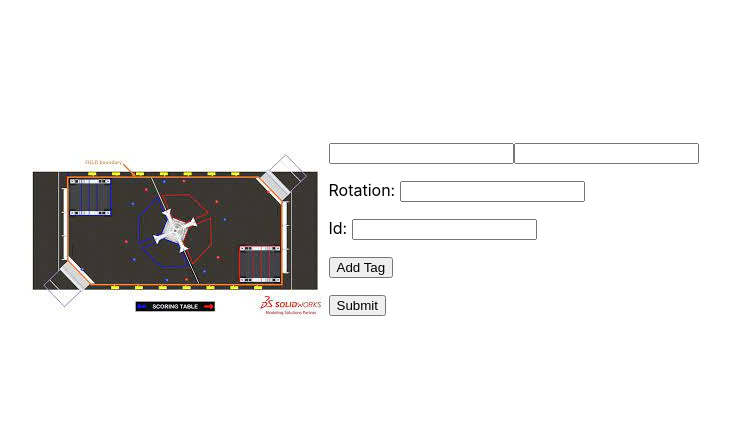
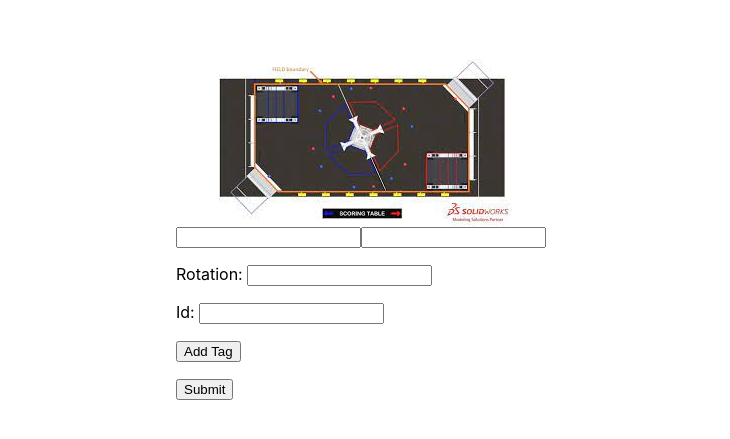
Before and after one commit to vidur2/drawing_canvas, a Next.js app: page / in a window 1280 px wide. Shown: the part 163-602 px from the top of the page, without its empty margins (279-1009 px from the left). Built offline with nearby package versions, Linux system fonts and the light colour scheme.

Commit message:
fixed hydration error

```diff
--- a/pages/index.js
+++ b/pages/index.js
@@ -119,12 +119,8 @@ export default function Home() {
         <link rel="icon" href="/favicon.ico" />
       </Head>
       <main className={styles.main}>
-        <table>
-        <tr>
-        <td>
+
         <canvas id="canvas" width="300" height="300"></canvas>
-        </td>
-        <td>
         <form onSubmit={handleAprilTag}>
         {/* <p>{counter}</p> */}
         {aprilArr.map((tag, i) => {
@@ -146,9 +142,6 @@ export default function Home() {
         <button type="submit">Submit</button>
         </p>
         </form>
-        </td>
-        </tr>
-        </table>
       </main>
     </div>
   )
```
